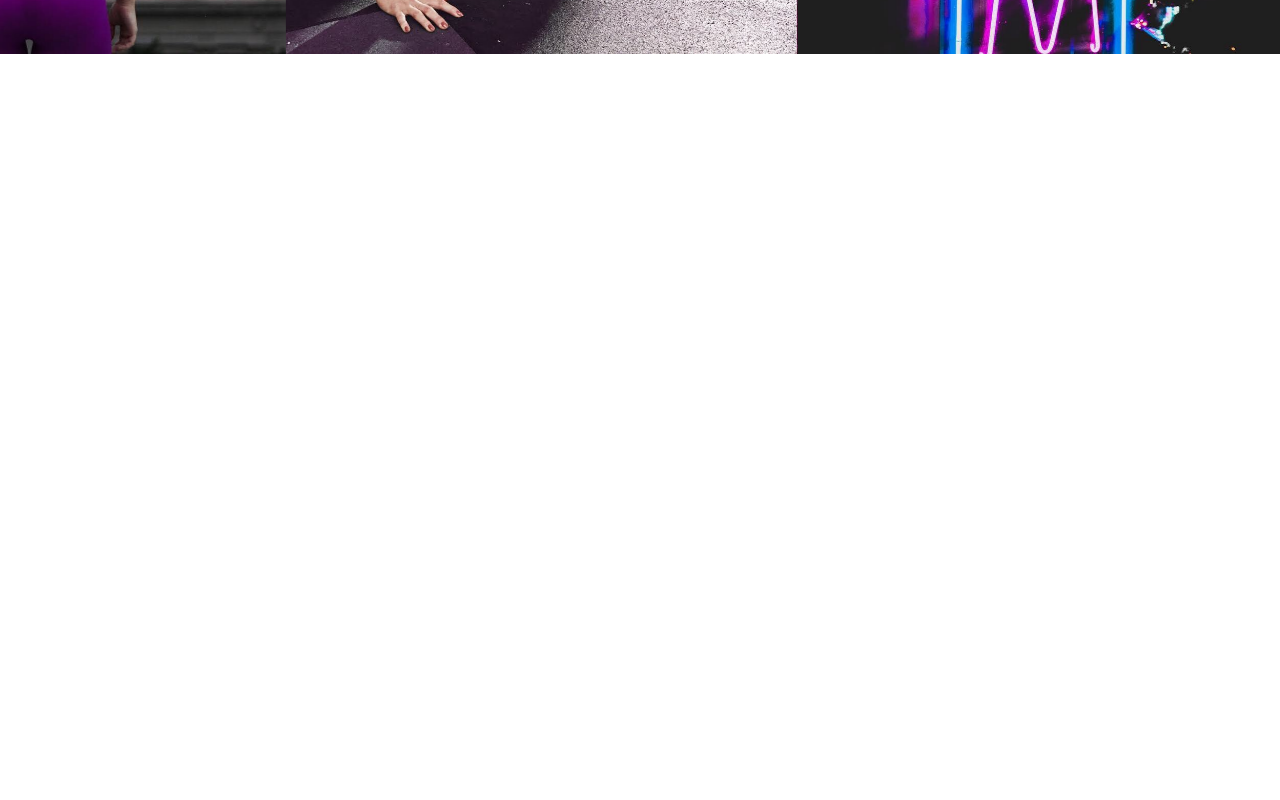
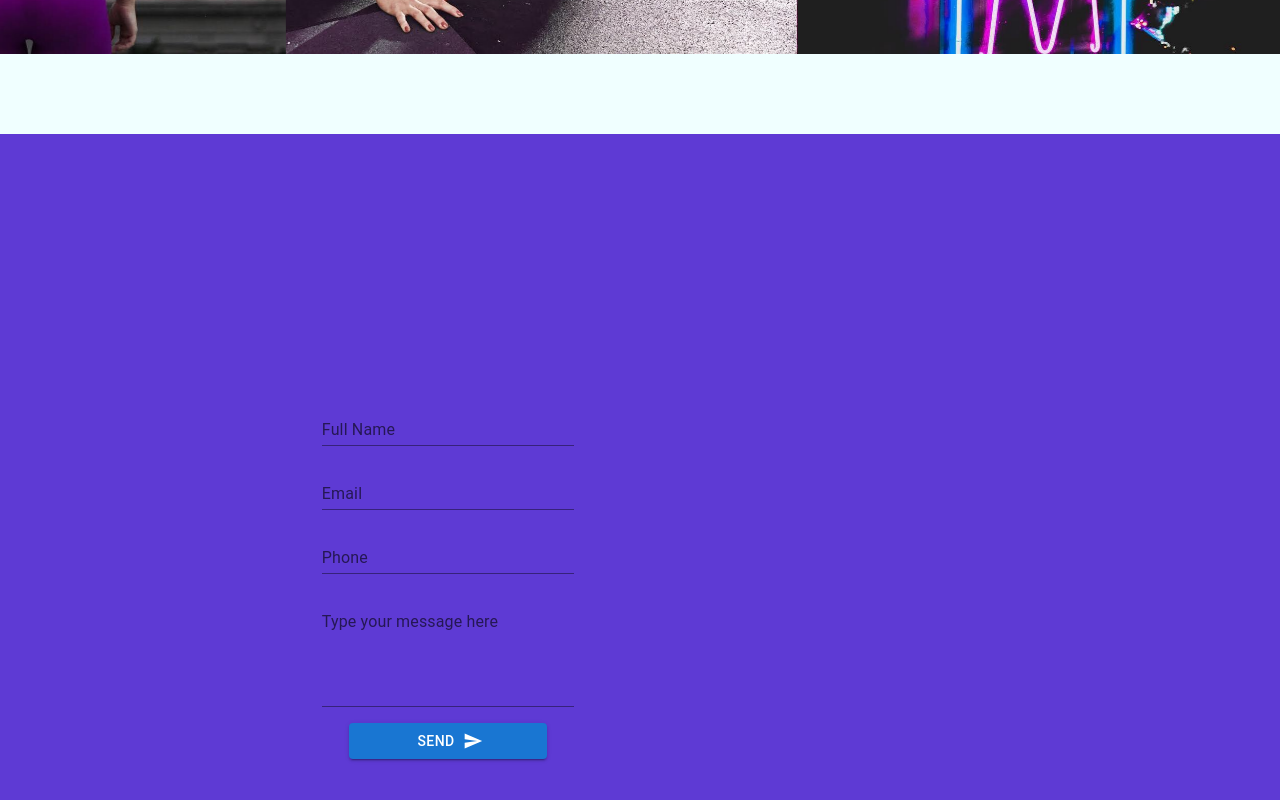
Before and after one commit to sachinCodes98/vishalswateewellness, a React (Create React App) app in the folder website/: page / in a window 1280 px wide. Shown: the part 6280-7080 px from the top of the page. Before the commit the page ends 6334 px from the top, so only its background shows below. Built offline with nearby package versions, Linux system fonts and the light colour scheme.

Commit message:
contactForm component

```diff
--- a/website/package.json
+++ b/website/package.json
@@ -3,6 +3,9 @@
   "version": "0.1.0",
   "private": true,
   "dependencies": {
+    "@emotion/react": "^11.11.1",
+    "@emotion/styled": "^11.11.0",
+    "@mui/material": "^5.14.18",
     "@testing-library/jest-dom": "^5.17.0",
     "@testing-library/react": "^13.4.0",
     "@testing-library/user-event": "^13.5.0",
--- a/website/src/App.js
+++ b/website/src/App.js
@@ -7,6 +7,7 @@ import Navbar from "./components/Navbar/Navbar";
 import WhyUs from "./components/WhyUs/WhyUs";
 import JoinUs from "./components/JoinUs/JoinUs";
 import { SlidingCarousel } from "./components/SlidingCarousel/SlidingCarousel";
+import Footer from "./components/Footer/Footer";
 
 function App() {
   return (
@@ -20,6 +21,7 @@ function App() {
       {/* </ParallaxProvider> */}
       <JoinUs />
       <SlidingCarousel />
+      <Footer />
     </div>
   );
 }
--- /dev/null
+++ b/website/src/components/ContactForm/ContactForm.jsx
@@ -0,0 +1,76 @@
+import React from "react";
+import Box from "@mui/material/Box";
+import TextField from "@mui/material/TextField";
+import { createTheme, ThemeProvider } from "@mui/material/styles";
+import Button from '@mui/material/Button';
+import SendIcon from '@mui/icons-material/Send';
+
+const theme1 = createTheme({
+  components: {
+    MuiTextField: {
+      styleOverrides: {
+        root: {
+          "& .MuiInputBase-input": {
+            color: "white",
+          },
+          "&:hover": {
+            "& .MuiInputBase-input": {
+              color: "white",
+            },
+          },
+          "&.Mui-focused": {
+            "& .MuiInputBase-input": {
+              color: "white",
+            },
+          },
+        },
+      },
+    },
+  },
+});
+
+const ContactForm = () => {
+  return (
+    <Box
+      component="form"
+      sx={{
+        "& > :not(style)": { m: 1, width: "25ch" },
+      }}
+      noValidate
+      autoComplete="off"
+    >
+      <ThemeProvider theme={theme1}>
+        <TextField
+          id="standard-basic"
+          label="Full Name"
+          variant="standard"
+          InputProps={{ style: { color: "white" } }}
+        />
+        <TextField
+          id="standard-basic"
+          label="Email"
+          variant="standard"
+          InputProps={{ style: { color: "white" } }}
+        />
+        <TextField
+          id="standard-basic"
+          label="Phone"
+          variant="standard"
+          InputProps={{ style: { color: "white" } }}
+        />
+        <TextField
+          id="standard-multiline-static"
+          label="Type your message here"
+          multiline
+          rows={4}
+          variant="standard"
+        />{" "}
+        <Button color="primary" variant="contained" endIcon={<SendIcon />}>
+        Send
+      </Button>
+      </ThemeProvider>
+    </Box>
+  );
+};
+
+export default ContactForm;
--- /dev/null
+++ b/website/src/components/Footer/Footer.jsx
@@ -0,0 +1,21 @@
+import React from "react";
+import styles from "./footer.module.css";
+import ContactForm from "../ContactForm/ContactForm";
+
+const Footer = () => {
+  return (
+    <div className={styles.footerContainer}>
+      <br />
+      <br />
+      <br />
+      <br />
+      <div className={styles.footerMain}>
+        <div className={styles.formContainer}>
+          <ContactForm />
+        </div>
+      </div>
+    </div>
+  );
+};
+
+export default Footer;
--- /dev/null
+++ b/website/src/components/Footer/footer.module.css
@@ -0,0 +1,17 @@
+.footerContainer{
+    height: 120vh;
+    width: 100%;
+    background-color: azure;
+}
+.footerMain{
+    height: 90%;
+    /* margin-top:10%; */
+    background-color: #5e3ad4;
+}
+.formContainer{
+    width: 30%;
+    margin-left: 20%;
+    padding-top: 20% ;
+    color:aliceblue ;
+    /* margin: auto; */
+}
```
Also changed, not shown: 1 other file (tests, documents, lock files or other folders).
